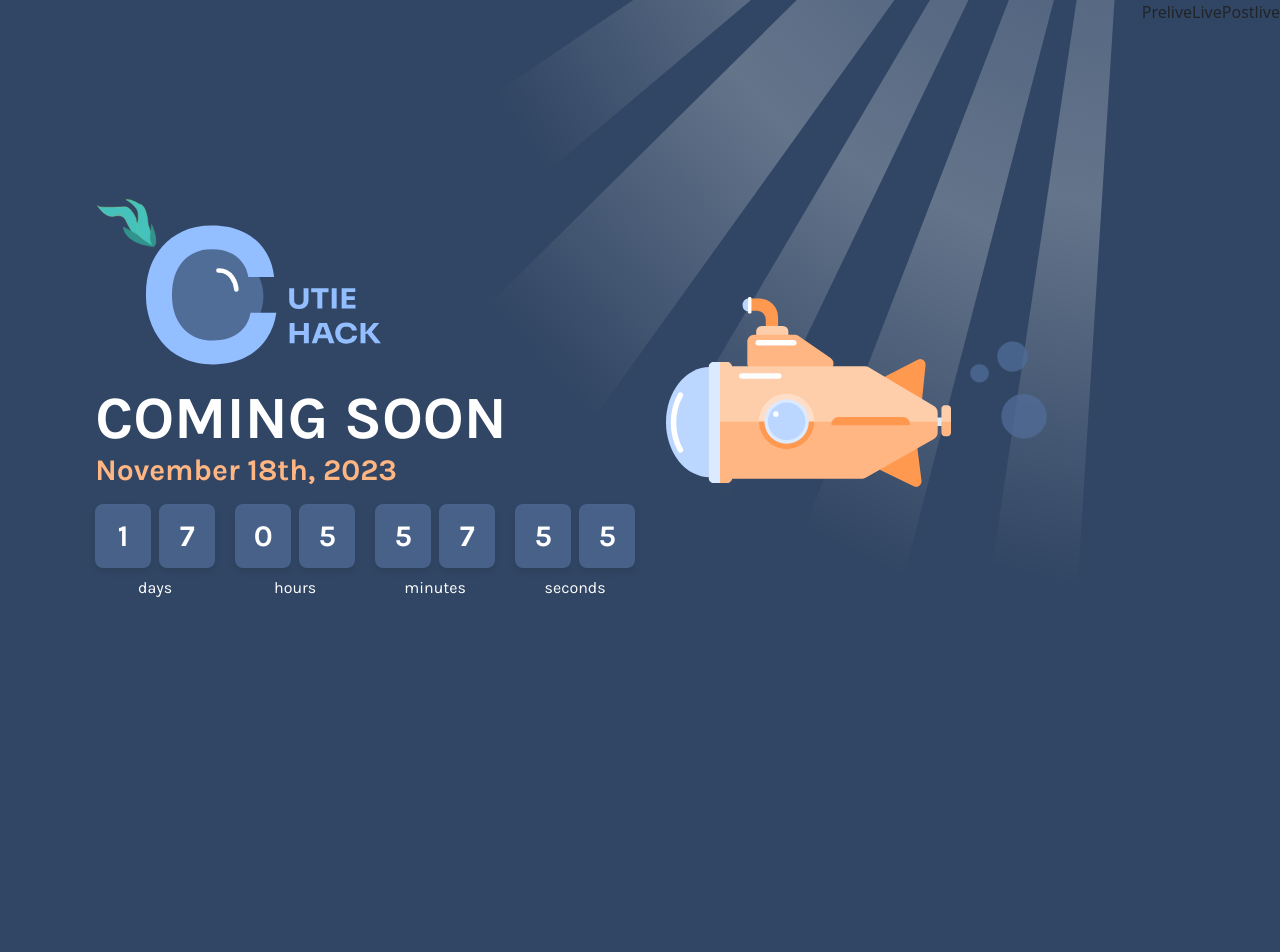
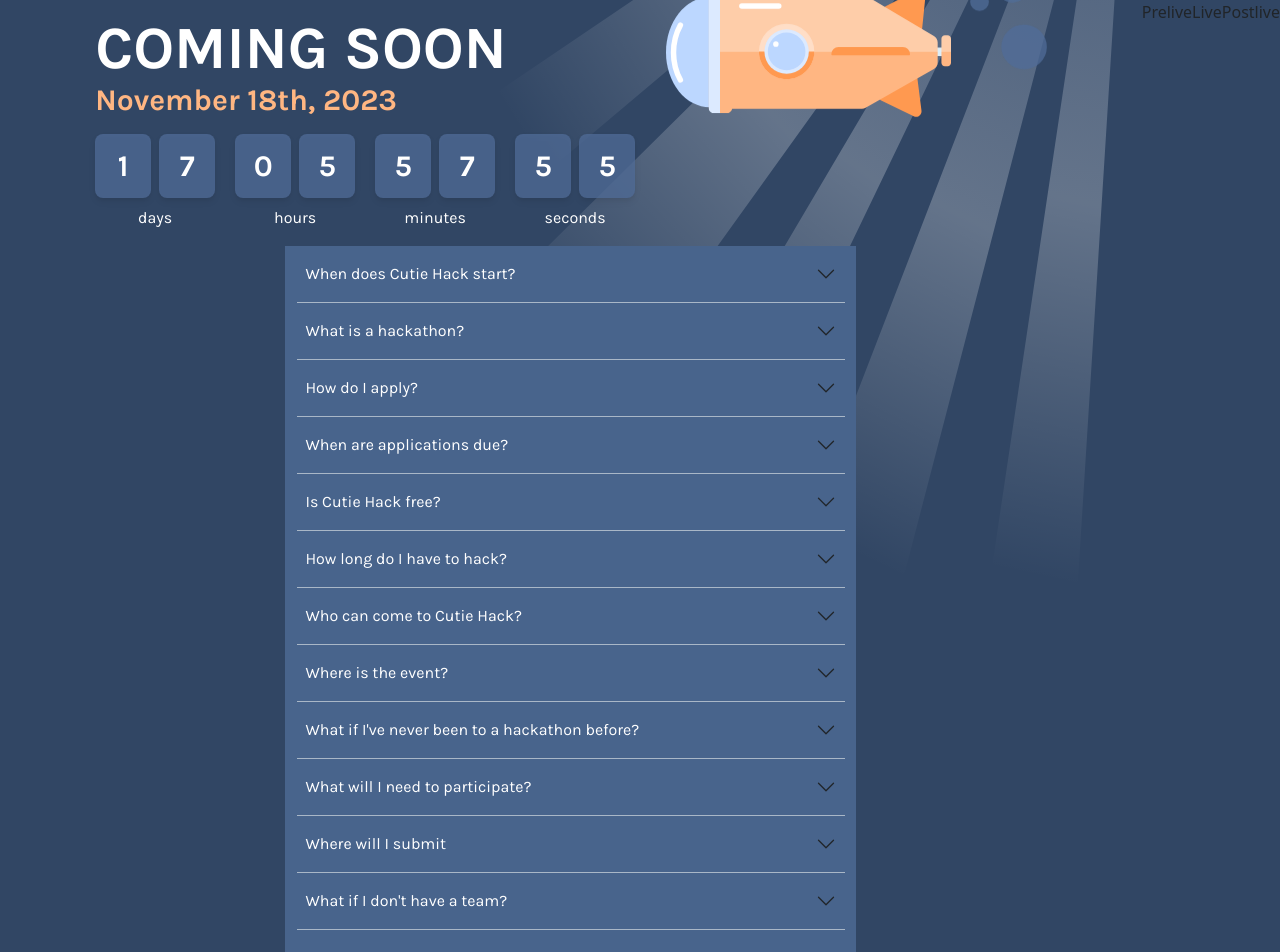
Before and after one commit to citrushack/cutiehack2023, a Next.js app: page / in a window 1280 px wide. Shown: the top 952 px of the page. Before the commit the page ends 800 px from the top, so only its background shows below. Built offline with nearby package versions, Linux system fonts and the light colour scheme.

Commit message:
added accordion component

```diff
--- a/src/components/static/prelive/faq/FAQ.jsx
+++ b/src/components/static/prelive/faq/FAQ.jsx
@@ -1,5 +1,41 @@
+"use client";
+import { FAQdata } from "@/data/static/FAQ";
+import { Accordion } from "react-bootstrap";
+
 const FAQ = () => {
-  return <div>FAQ</div>;
+  return (
+    <Accordion className="w-1/2 bg-[#48648C] z-50 rounded-2xl">
+      {FAQdata.map((faq, index) => {
+        return (
+          <>
+            <Accordion.Item
+              eventKey={index}
+              style={{
+                border: "0px",
+                backgroundColor: "#48648C",
+              }}
+            >
+              <Accordion.Button
+                style={{
+                  borderWidth: "1px",
+                  backgroundColor: "#48648C",
+                  color: "white",
+                }}
+              >
+                {faq.question}
+              </Accordion.Button>
+              <Accordion.Body className="text-white">
+                {faq.answer}
+              </Accordion.Body>
+            </Accordion.Item>
+            {index < FAQdata.length - 1 && (
+              <div className="h-[1px] w-[96%] bg-[#A9B7C7] m-auto" />
+            )}
+          </>
+        );
+      })}
+    </Accordion>
+  );
 };
 
 export default FAQ;
--- a/src/components/static/upcoming/Upcoming.jsx
+++ b/src/components/static/upcoming/Upcoming.jsx
@@ -4,6 +4,7 @@ import shine from "../../../../public/svg/shine.svg";
 import submarine from "../../../../public/svg/submarine.svg";
 import bubble from "../../../../public/svg/bubble.svg";
 import CountDown from "../Countdown";
+import FAQ from "@/components/static/prelive/faq/FAQ";
 
 const Upcoming = () => {
   return (
@@ -51,6 +52,7 @@ const Upcoming = () => {
           <CountDown />
         </div>
       </div>
+      <FAQ /> {/* just to view the component, will remove later*/}
     </div>
   );
 };
--- a/src/data/static/FAQ.js
+++ b/src/data/static/FAQ.js
@@ -1,7 +1,56 @@
-export const FAQ = [
+export const FAQdata = [
   {
     question: "When does Cutie Hack start?",
     answer:
       "Cutie Hack starts at 8:00 am on November 5th with an opening ceremony. Hacking begins at 9:00 am.",
   },
+  {
+    question: "What is a hackathon?",
+    answer:
+      "Cutie Hack starts at 8:00 am on November 5th with an opening ceremony. Hacking begins at 9:00 am.",
+  },
+  {
+    question: "How do I apply?",
+    answer: "example text",
+  },
+  {
+    question: "When are applications due?",
+    answer: "example text",
+  },
+  {
+    question: "Is Cutie Hack free?",
+    answer: "example text",
+  },
+  {
+    question: "How long do I have to hack?",
+    answer: "example text",
+  },
+  {
+    question: "Who can come to Cutie Hack?",
+    answer: "example text",
+  },
+  {
+    question: "Where is the event?",
+    answer: "example text",
+  },
+  {
+    question: "What if I've never been to a hackathon before?",
+    answer: "example text",
+  },
+  {
+    question: "What will I need to participate?",
+    answer: "example text",
+  },
+  {
+    question: "Where will I submit",
+    answer: "example text",
+  },
+  {
+    question: "What if I don't have a team?",
+    answer: "example text",
+  },
+  {
+    question: "Do I have to hack or make a project?",
+    answer: "example text",
+  },
 ];
```
